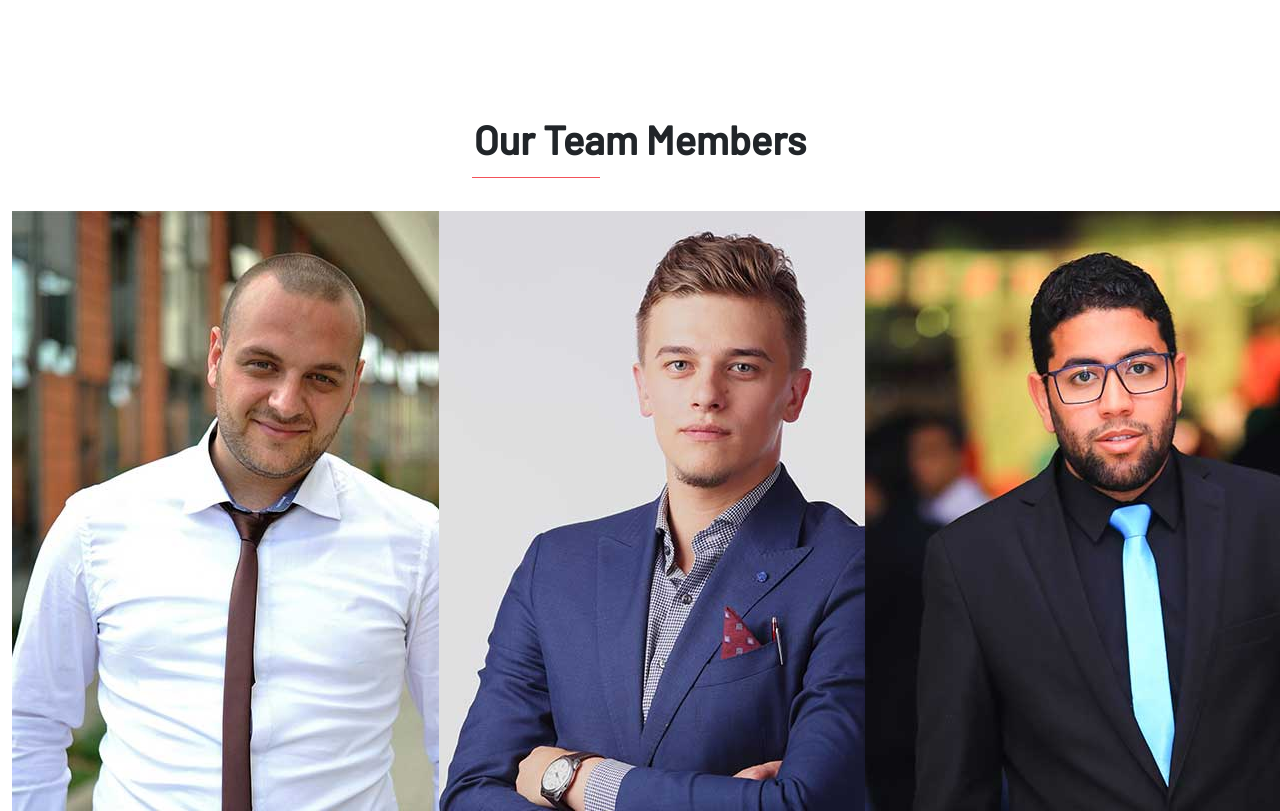
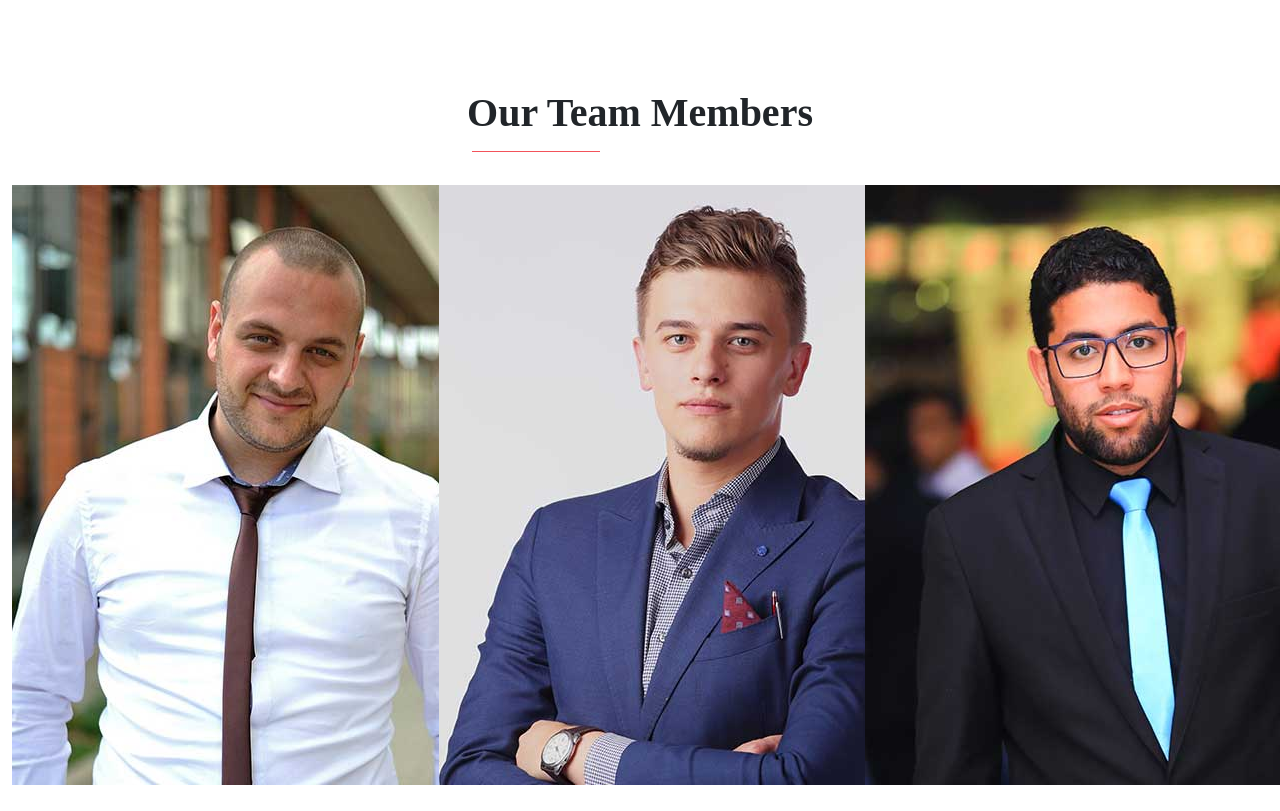
Before and after one commit to yogin24/SASS, a plain HTML site: page Consult/Consult/index.html in a window 1280 px wide. Shown: the part 3837-4648 px from the top of the page. Drawn offline with nearby package versions, Linux system fonts and the light colour scheme.

Commit message:
Update index.html

```diff
--- a/Consult/Consult/index.html
+++ b/Consult/Consult/index.html
@@ -8,7 +8,7 @@
     <link rel="stylesheet" href="./CSS/style.css">
     <link href="https://cdn.jsdelivr.net/npm/bootstrap@5.0.2/dist/css/bootstrap.min.css" rel="stylesheet" integrity="sha384-EVSTQN3/azprG1Anm3QDgpJLIm9Nao0Yz1ztcQTwFspd3yD65VohhpuuCOmLASjC" crossorigin="anonymous">
     <link rel="stylesheet" href="https://cdnjs.cloudflare.com/ajax/libs/font-awesome/6.4.0/css/all.min.css" integrity="sha512-iecdLmaskl7CVkqkXNQ/ZH/XLlvWZOJyj7Yy7tcenmpD1ypASozpmT/E0iPtmFIB46ZmdtAc9eNBvH0H/ZpiBw==" crossorigin="anonymous" referrerpolicy="no-referrer" />
-    <link rel="stylesheet" href="./CSS/fonts.css">
+
 </head>
 <body>
 
```
